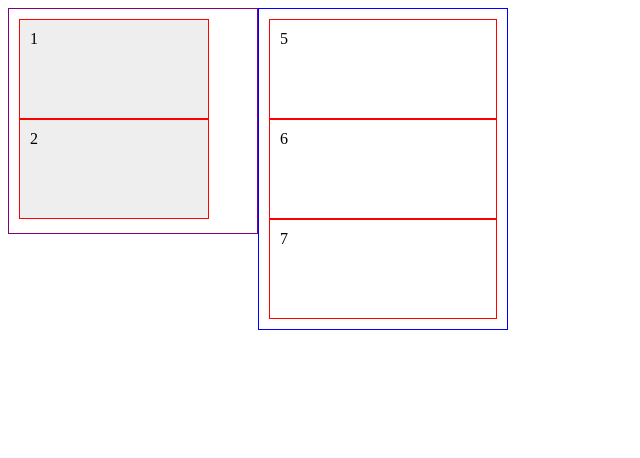
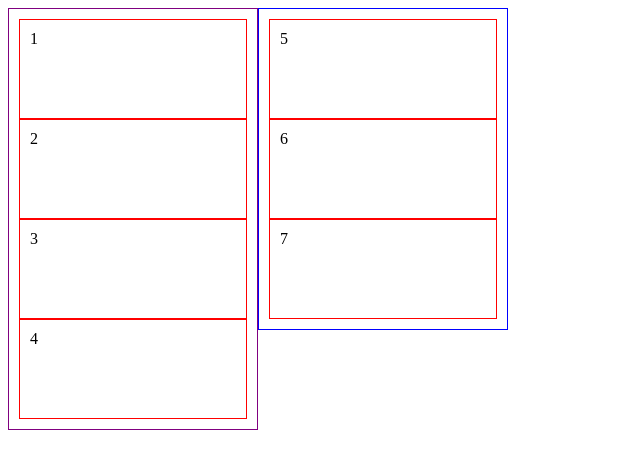
Before and after one commit to jiaoliu0111/project5, a Vue app: page /#/ in a window 1280 px wide. Shown: the top 458 px of the page, without its empty margins (0-640 px from the left). Built offline with nearby package versions, Linux system fonts and the light colour scheme.

Commit message:
调整左侧样式，不出现滚动条

```diff
--- a/src/views/Home/index.vue
+++ b/src/views/Home/index.vue
@@ -8,7 +8,8 @@
         @start="start"
         @end="end"
         :move="move"
-        style="display: inline-block; width:190px;height: 200px;background: #eee;overflow: auto">
+        >
+        <!-- style="display: inline-block; width:190px;height: 600px;background: #eee;overflow: auto"> -->
         <!-- <li v-for="(item, index) in list2" :class="setclass(item,index)" :key="index">{{item.name}}</li> -->
         <!-- <transition-group> -->
           <div class="one">1</div>
```
